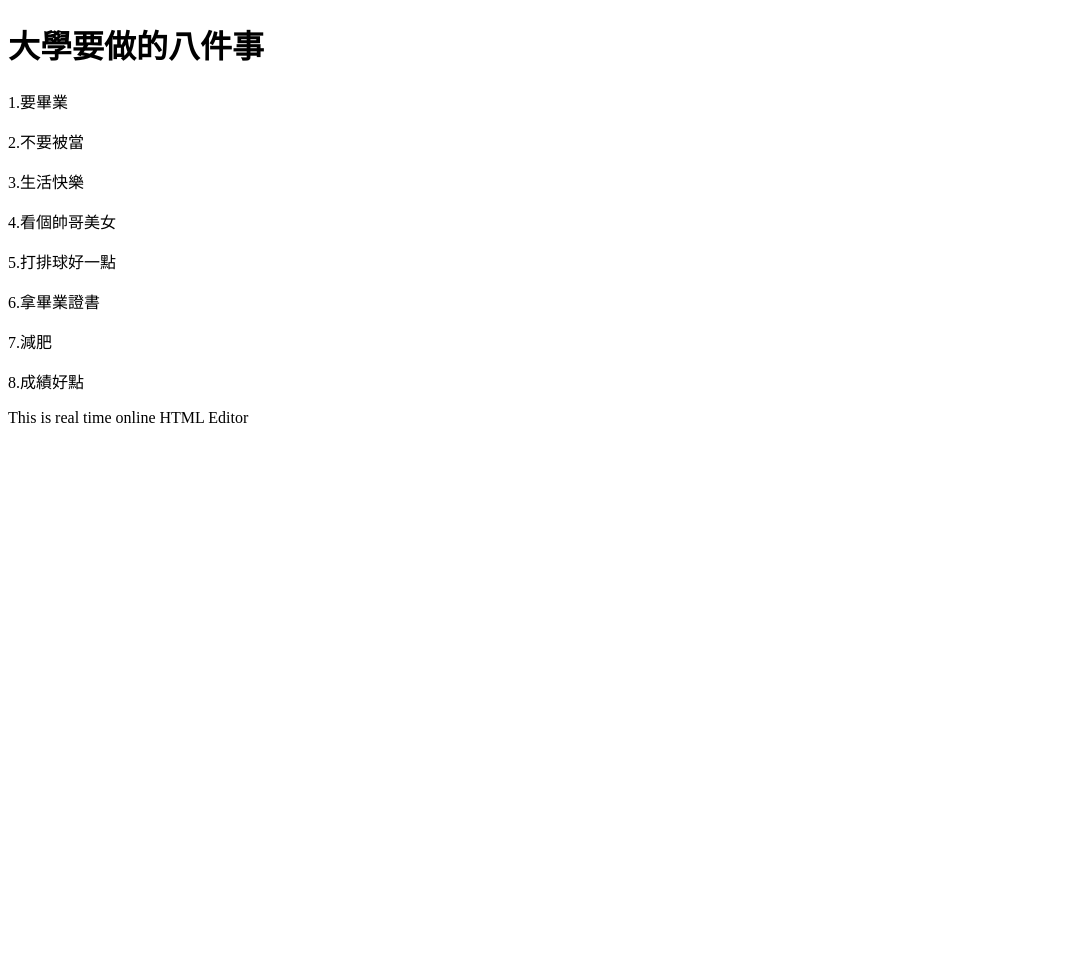
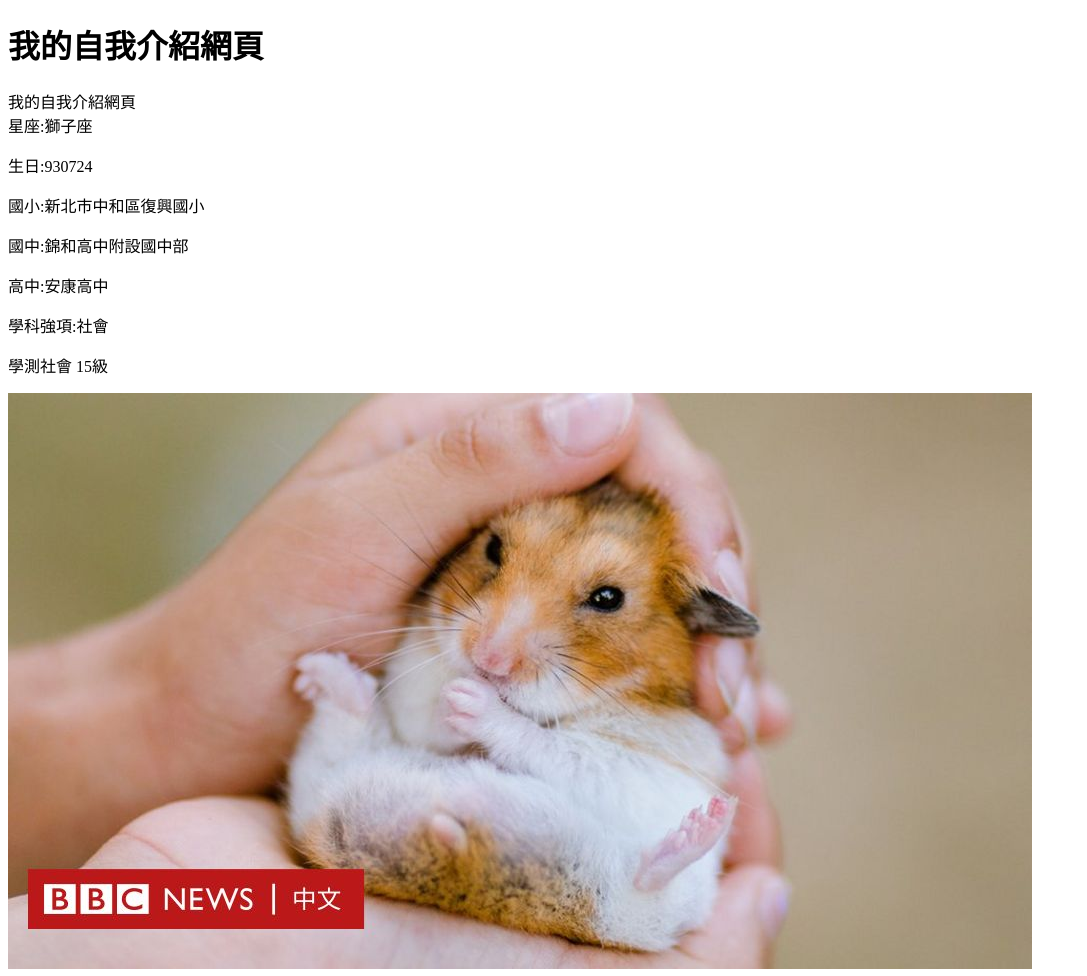
Before and after one commit to QwendycatQ/2222222, a plain HTML site: page index.html in a window 1280 px wide. Shown: the whole page, without its empty margins (0-1087 px from the left). Before the commit the page ends 800 px from the top, so only its background shows below. Drawn offline with Linux system fonts and the light colour scheme.

Commit message:
Add files via upload

```diff
--- a/index.html
+++ b/index.html
@@ -1,24 +1,23 @@
 <!DOCTYPE html>
 <html>
 <head>
+<title>許尹瑄的自我介紹網頁</title>
+<meta charset="utf-8">
+</head>
+<body>
+<h1>我的自我介紹網頁</h1>
+<div>我的自我介紹網頁</div>
+星座:獅子座<p>
+生日:930724<p>
+國小:新北市中和區復興國小<p>
+國中:錦和高中附設國中部<p>
+高中:安康高中<p>
+學科強項:社會<p>
+學測社會 15級<p>
 
-<title>我大學要做的八件事</title>
-<meta charset="utf-8"></meta>
 
-</head>
+<img src="倉鼠.jpg">
 
-<body>
 
-<h1>大學要做的八件事</h1>
-1.要畢業<p>
-2.不要被當<p>
-3.生活快樂<p>
-4.看個帥哥美女<p>
-5.打排球好一點<p>
-6.拿畢業證書<p>
-7.減肥<p>
-8.成績好點<p>
-<div>This is real time online HTML Editor</div>
 </body>
-
 </html>
```
Also changed, not shown: 倉鼠.jpg (added).
